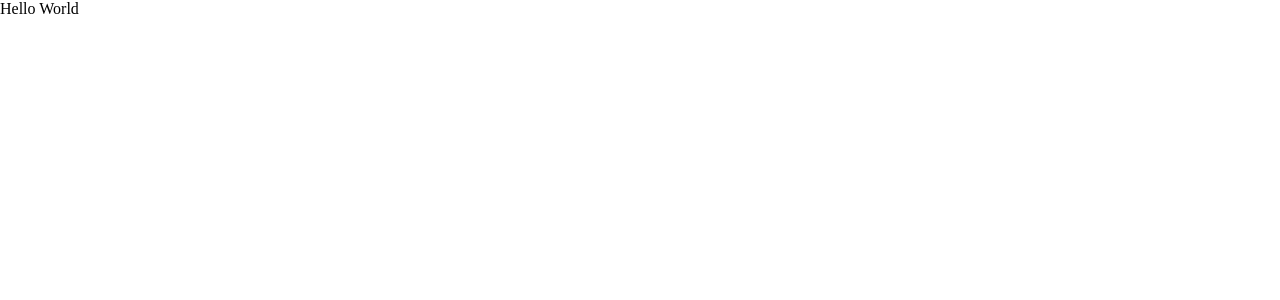
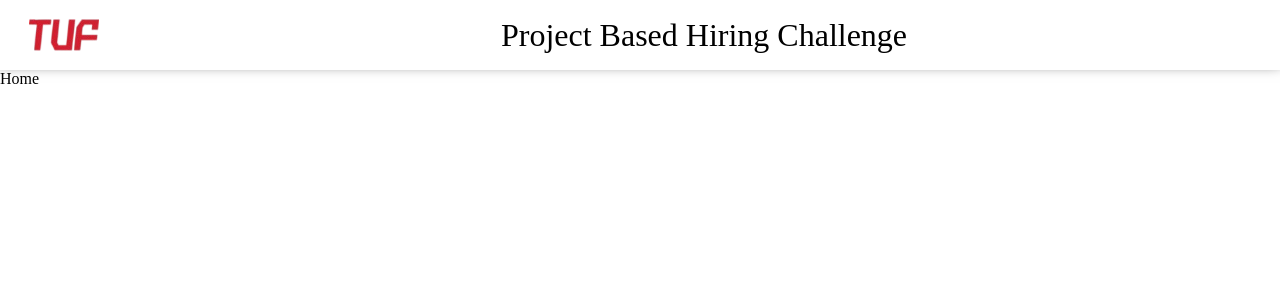
Before and after one commit to DeepLajpal/takeUforward_SWE_ProjectBased_Hiring, a React (Vite) app in the folder FrontEnd/: page / in a window 1280 px wide. Shown: the top 300 px of the page. Built offline with nearby package versions, Linux system fonts and the light colour scheme.

Commit message:
chore: Refactor App component, add Header and Home components, and update styles

```diff
--- a/FrontEnd/src/App.jsx
+++ b/FrontEnd/src/App.jsx
@@ -1,3 +1,5 @@
+import Header from "./components/Header"
+import Home from "./pages/Home"
 import "./styles/App.module.scss"
 
 function App() {
@@ -6,7 +8,8 @@ function App() {
     <>
      <div className="rootContainer">
         <div className="rootContent">
-          Hello World
+          <Header/>
+          <Home/>
         </div>
      </div>
     </>
--- a/FrontEnd/src/components/Header.jsx
+++ b/FrontEnd/src/components/Header.jsx
@@ -1,9 +1,18 @@
-import React from 'react'
-import "../styles/Header.module.scss";
+import styles from "../styles/Header.module.scss";
+import TUF_LOGO from "../Assets/TUF_LOGO.png"
 
 const Header = () => {
   return (
-    <div>Header</div>
+    <div className={styles.headerContainer}>
+        <div className={styles.headerContent}>
+            <div className={styles.mainLogoContainer}>
+                <img className={styles.mainLogo} src={TUF_LOGO} alt="" />
+            </div>
+            <div className={styles.mainHeadingContainer}>
+                <p className={styles.mainHeading}>Project Based Hiring Challenge</p>
+            </div>
+        </div>
+    </div>
   )
 }
 
--- a/FrontEnd/src/pages/Home.jsx
+++ b/FrontEnd/src/pages/Home.jsx
@@ -1,9 +1,12 @@
-import React from 'react'
-import "../styles/Home.module.scss";
+import styles from "../styles/Home.module.scss";
 
 const Home = () => {
   return (
-    <div>Home</div>
+    <div className={styles.homeContainer}>
+        <div className={styles.homeContent}>
+            Home
+        </div>
+    </div>
   )
 }
 
--- a/FrontEnd/src/styles/Header.module.scss
+++ b/FrontEnd/src/styles/Header.module.scss
@@ -0,0 +1,25 @@
+.headerContainer {
+
+  .headerContent {
+    display: grid;
+    grid-auto-flow: column;
+    grid-template-columns: 1fr 9fr;
+    justify-items: center;
+    align-items: center;
+    box-shadow: -1px -10px 14px 2px;
+
+    .mainLogoContainer {
+      height: 70px;
+      width: 70px;
+
+      .mainLogo {
+        height: 100%;
+        width: 100%;
+      }
+    }
+
+    .mainHeadingContainer {
+      font-size: 2em;
+    }
+  }
+}
```
Also changed, not shown: FrontEnd/src/Assets/TUF_LOGO.png (added).
